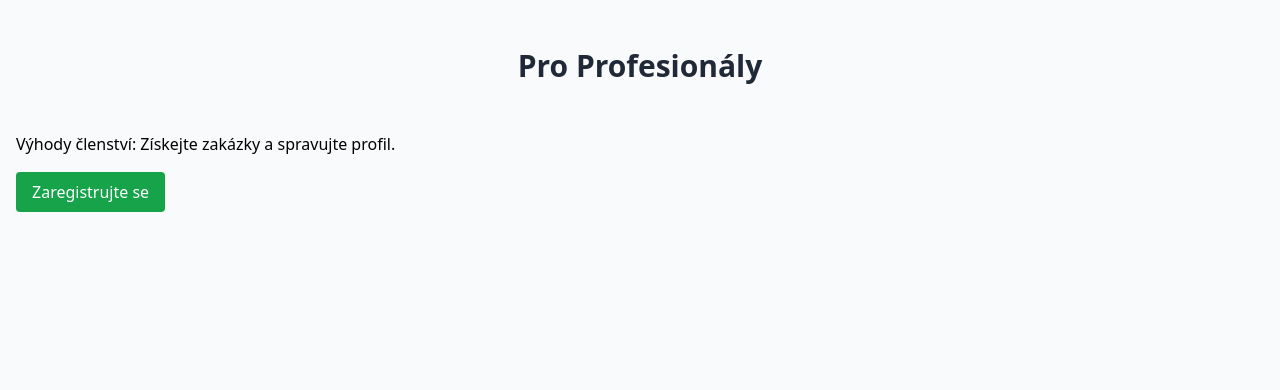
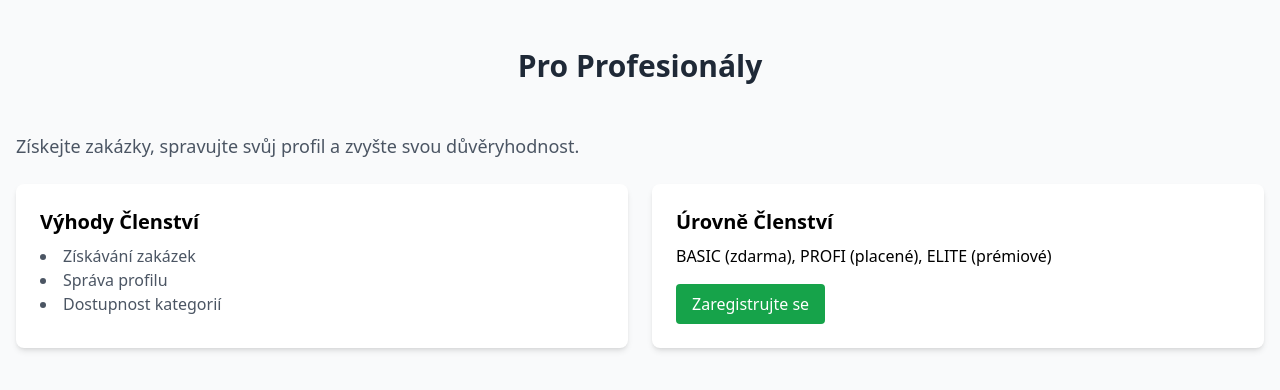
Before and after one commit to lavisekcz/oneplace-mvp, a Next.js app: page /professionals in a window 1280 px wide. Shown: the top 390 px of the page. Built offline with nearby package versions, Linux system fonts and the light colour scheme.

Commit message:
Update page.tsx

```diff
--- a/app/professionals/page.tsx
+++ b/app/professionals/page.tsx
@@ -1,11 +1,24 @@
-// app/professionals/page.tsx
 export default function ProfessionalsPage() {
   return (
-    <div className="min-h-screen bg-gray-50">
+    <div className="min-h-screen bg-gray-50 font-sans">
       <h1 className="text-3xl font-bold text-gray-800 text-center py-12">Pro Profesionály</h1>
       <div className="max-w-7xl mx-auto px-4">
-        <p>Výhody členství: Získejte zakázky a spravujte profil.</p>
-        <button className="bg-green-600 text-white px-4 py-2 rounded mt-4">Zaregistrujte se</button>
+        <p className="text-lg text-gray-600 mb-6">Získejte zakázky, spravujte svůj profil a zvyšte svou důvěryhodnost.</p>
+        <div className="grid grid-cols-1 md:grid-cols-2 gap-6">
+          <div className="bg-white p-6 rounded-lg shadow-md">
+            <h3 className="text-xl font-semibold mb-2">Výhody Členství</h3>
+            <ul className="list-disc list-inside text-gray-600">
+              <li>Získávání zakázek</li>
+              <li>Správa profilu</li>
+              <li>Dostupnost kategorií</li>
+            </ul>
+          </div>
+          <div className="bg-white p-6 rounded-lg shadow-md">
+            <h3 className="text-xl font-semibold mb-2">Úrovně Členství</h3>
+            <p>BASIC (zdarma), PROFI (placené), ELITE (prémiové)</p>
+            <button className="bg-green-600 text-white px-4 py-2 rounded mt-4 hover:bg-green-700">Zaregistrujte se</button>
+          </div>
+        </div>
       </div>
     </div>
   );
```
